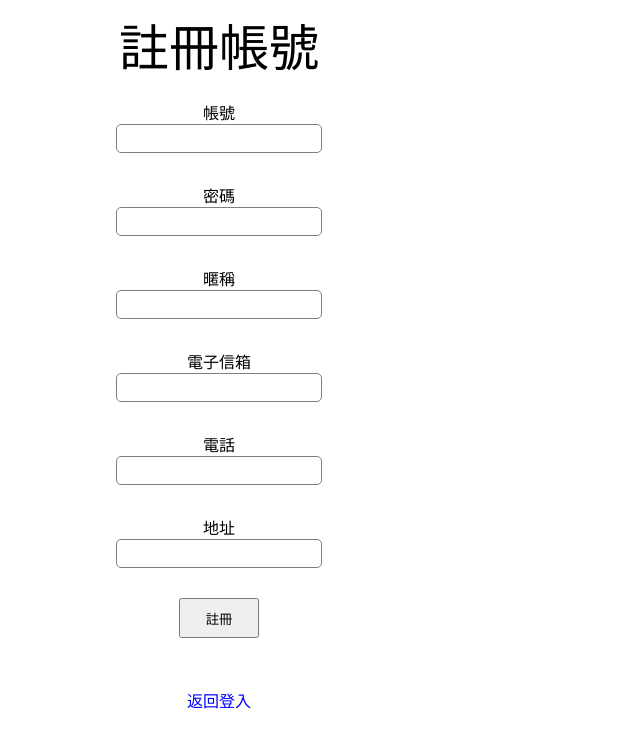
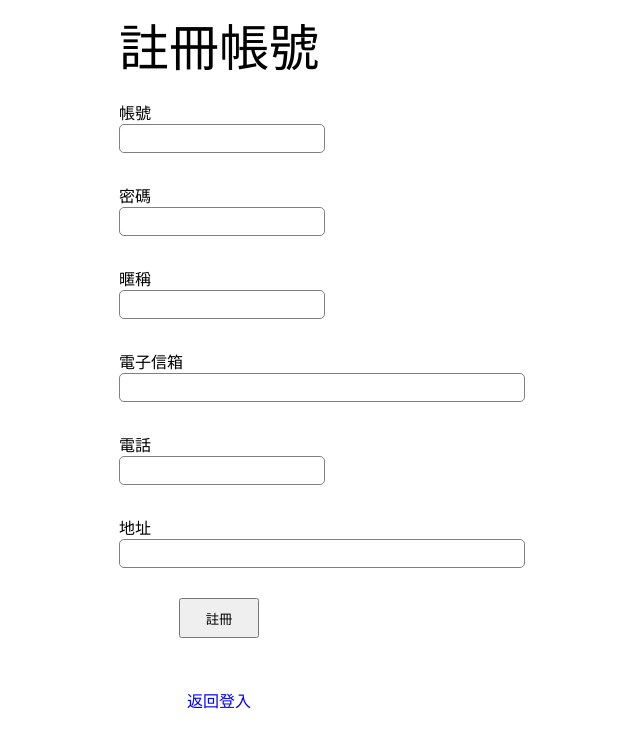
Before and after one commit to s92104/Assk, a PHP site: page /member/register.html in a window 1280 px wide. Shown: the top 748 px of the page, without its empty margins (421-1061 px from the left). Run offline with PHP 8.4, Linux system fonts and the light colour scheme.

Commit message:
form css

```diff
--- a/member/css/login.css
+++ b/member/css/login.css
@@ -17,6 +17,7 @@
     height: 30px;
     border-radius: 5px;
     border: 1px solid gray;
+    text-indent: 10px;
 }
 #submit
 {
--- a/member/css/register.css
+++ b/member/css/register.css
@@ -1,3 +1,7 @@
+body
+{
+    text-align: center;
+}
 .title
 {
     font-size: 50px;
@@ -6,6 +10,11 @@
 {
     margin-top: 20px;
     margin-bottom: 20px;
+    position: relative;
+    width: 50%;
+    left: 50%;
+    transform: translate(-100px,0);
+    text-align: left;
 }
 .form input
 {
@@ -17,11 +26,21 @@
     height: 25px;
     border-radius: 5px;
     border: 1px solid gray;
+    text-indent: 10px;
+}
+#email
+{
+    width:400px;
+}
+#address
+{
+    width: 400px;
 }
 #submit
 {
     width:80px;
     height:40px;
+    transform: translate(60px,0);
 }
 #login
 {
--- a/member/register.html
+++ b/member/register.html
@@ -4,9 +4,9 @@
     <link rel="stylesheet" href="css/register.css">
 </head>
 <html>
-    <body align="center">
+    <body>
         <div class="title">註冊帳號</div>
-        <div class="form" >
+        <div class="form">
             <form method="post" action="register.php">
                 帳號<br>
                 <input type="text" name="username" required class="input"><br>
@@ -15,12 +15,12 @@
                 暱稱<br>
                 <input type="text" name="name" class="input"><br>
                 電子信箱<br>
-                <input type="email" name="email" class="input"><br>
+                <input type="email" name="email" class="input" id="email"><br>
                 電話<br>
                 <input type="tel" name="phone" pattern="\d+" class="input"><br>
                 地址<br>
-                <input type="text" name="address" class="input"><br>
-                <input type="submit" value="註冊" id="submit">
+                <input type="text" name="address" class="input" id="address"><br>
+                <input type="submit" value="註冊" id="submit"></form>
             </form>
         </div>
         <a href="login.html" id="login">返回登入</a>
```
